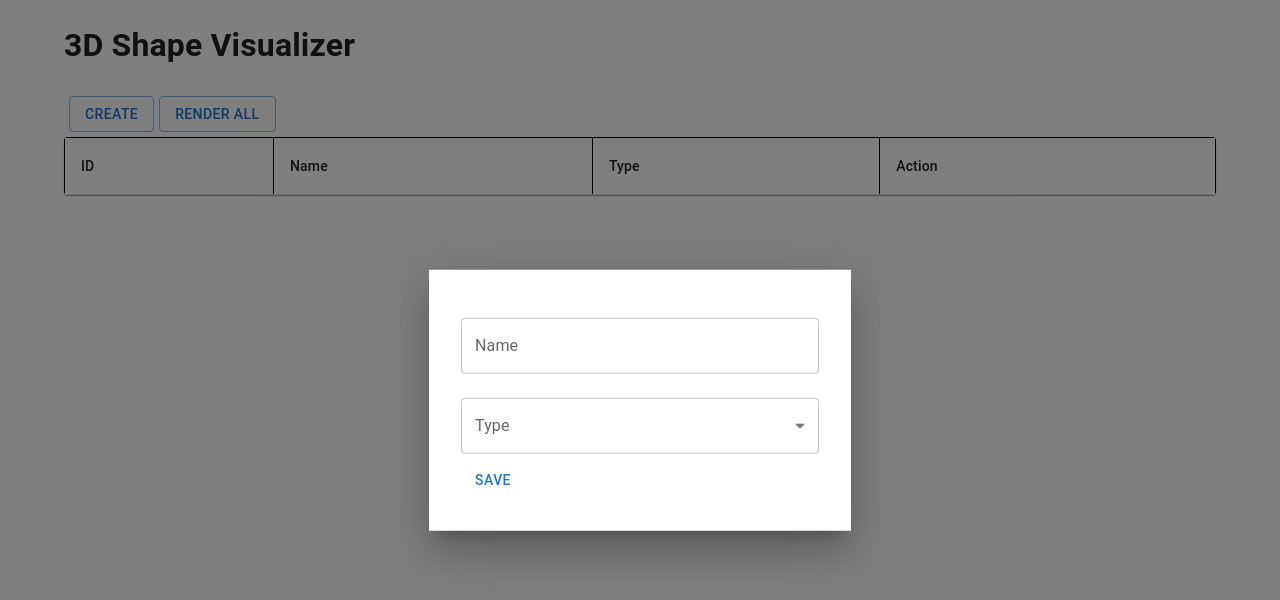
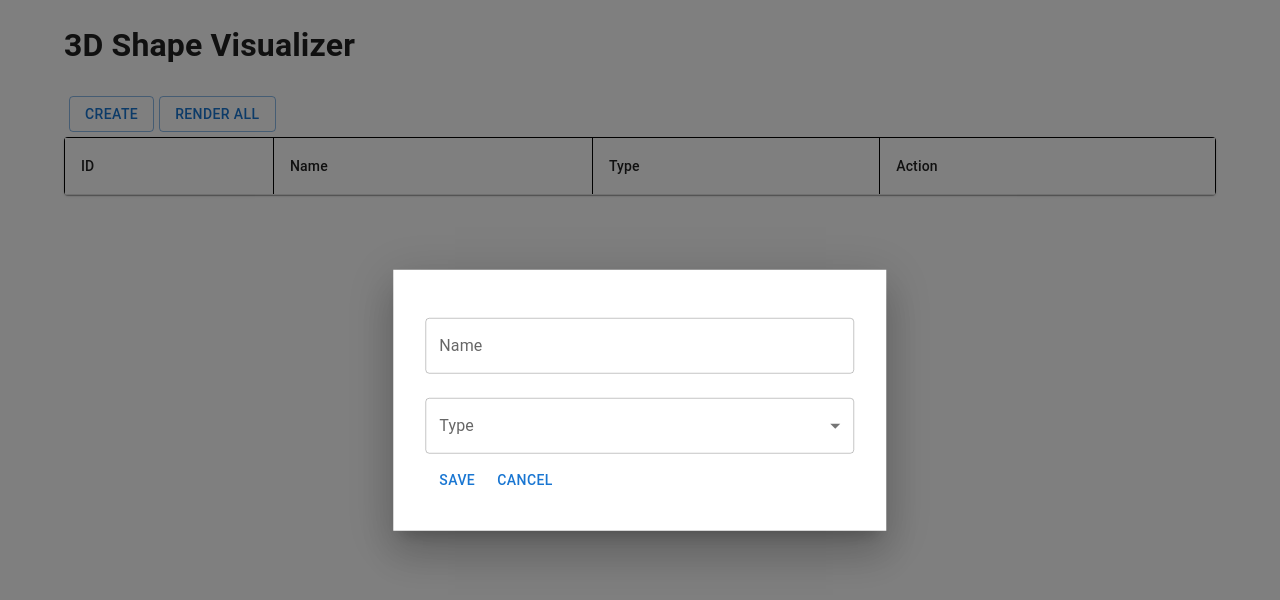
Before and after one commit to mellacid/3D_Shape_Visualizer, a React (Vite) app: page / in a window 1280 px wide. Both pictures are taken after a click on the button "CREATE". Shown: the top 600 px of the page. Built offline with nearby package versions, Linux system fonts and the light colour scheme.

Commit message:
Enhance UI

```diff
--- a/src/components/ShapeModal.jsx
+++ b/src/components/ShapeModal.jsx
@@ -22,6 +22,13 @@ function ShapeModal({ open, onClose, onSave }) {
     if (!type) tempErrors.type = "Type is required";
     setErrors(tempErrors);
     return Object.keys(tempErrors).length === 0;
+  };
+
+  const handleCancel = () => {
+    setName("");
+    setType("");
+    setErrors({});
+    onClose();
   };
 
   const handleSave = () => {
@@ -76,6 +83,7 @@ function ShapeModal({ open, onClose, onSave }) {
           {errors.type && <FormHelperText>{errors.type}</FormHelperText>}
         </FormControl>
         <Button onClick={handleSave}>Save</Button>
+        <Button onClick={handleCancel}>Cancel</Button>
       </Box>
     </Modal>
   );
```
